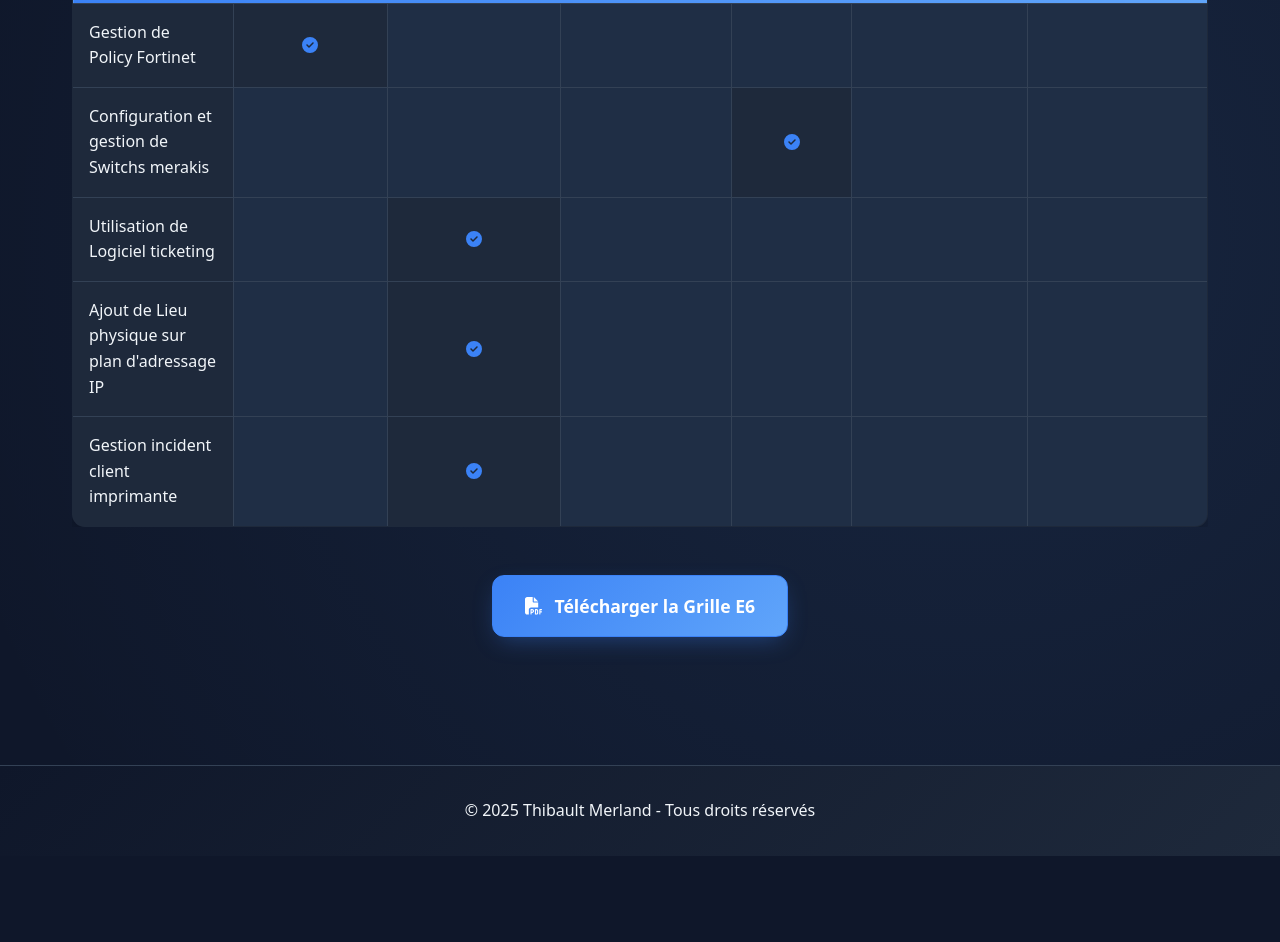
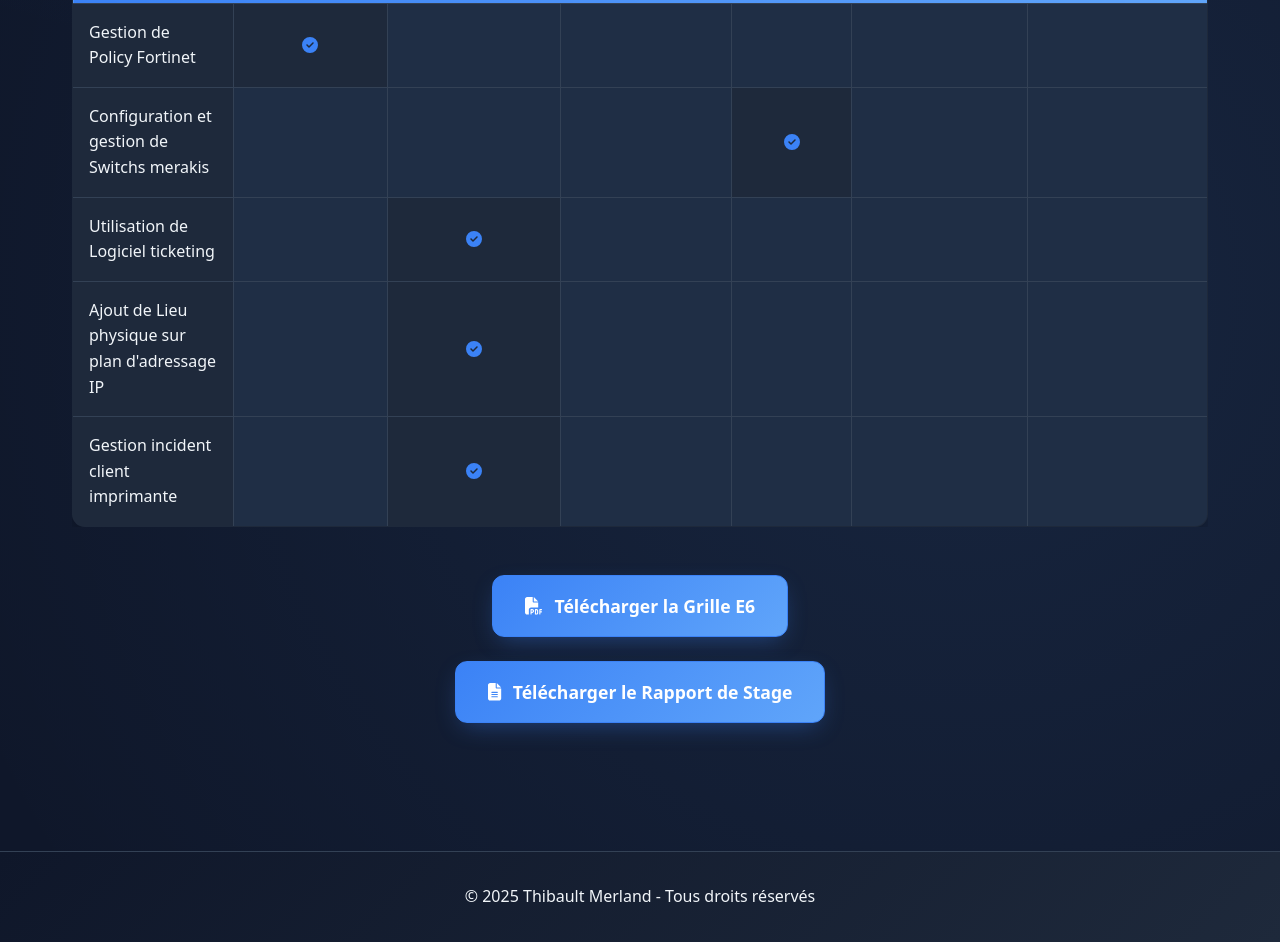
Before and after one commit to tmerland/portfolio-bts, a plain HTML site: page competences.html in a window 1280 px wide. Shown: the part 1658-2600 px from the top of the page. Before the commit the page ends 2514 px from the top, so only its background shows below. Drawn offline with Linux system fonts and the light colour scheme.

Commit message:
Ajout du bouton Rapport de Stage

```diff
--- a/competences.html
+++ b/competences.html
@@ -1,7 +1,7 @@
 <!--
  * @ Author: Thibault Merland
  * @ Create Time: 2025-09-03 16:30:00
- * @ Modified time: 2025-09-12 14:52:43
+ * @ Modified time: 2025-09-12 15:00:14
  -->
 
 <!DOCTYPE html>
@@ -189,6 +189,14 @@
                 Télécharger la Grille E6
             </a>
         </div>
+
+        <!-- Bouton Rapport de Stage -->
+        <div style="text-align: center; margin-top: 1.5rem;">
+            <a href="./preuves/rapport-stage-thibault-merland.pdf" target="_blank" class="grille-e6-btn">
+                <i class="fas fa-file-alt"></i>
+                Télécharger le Rapport de Stage
+            </a>
+        </div>
     </section>
 
     <footer>
```
